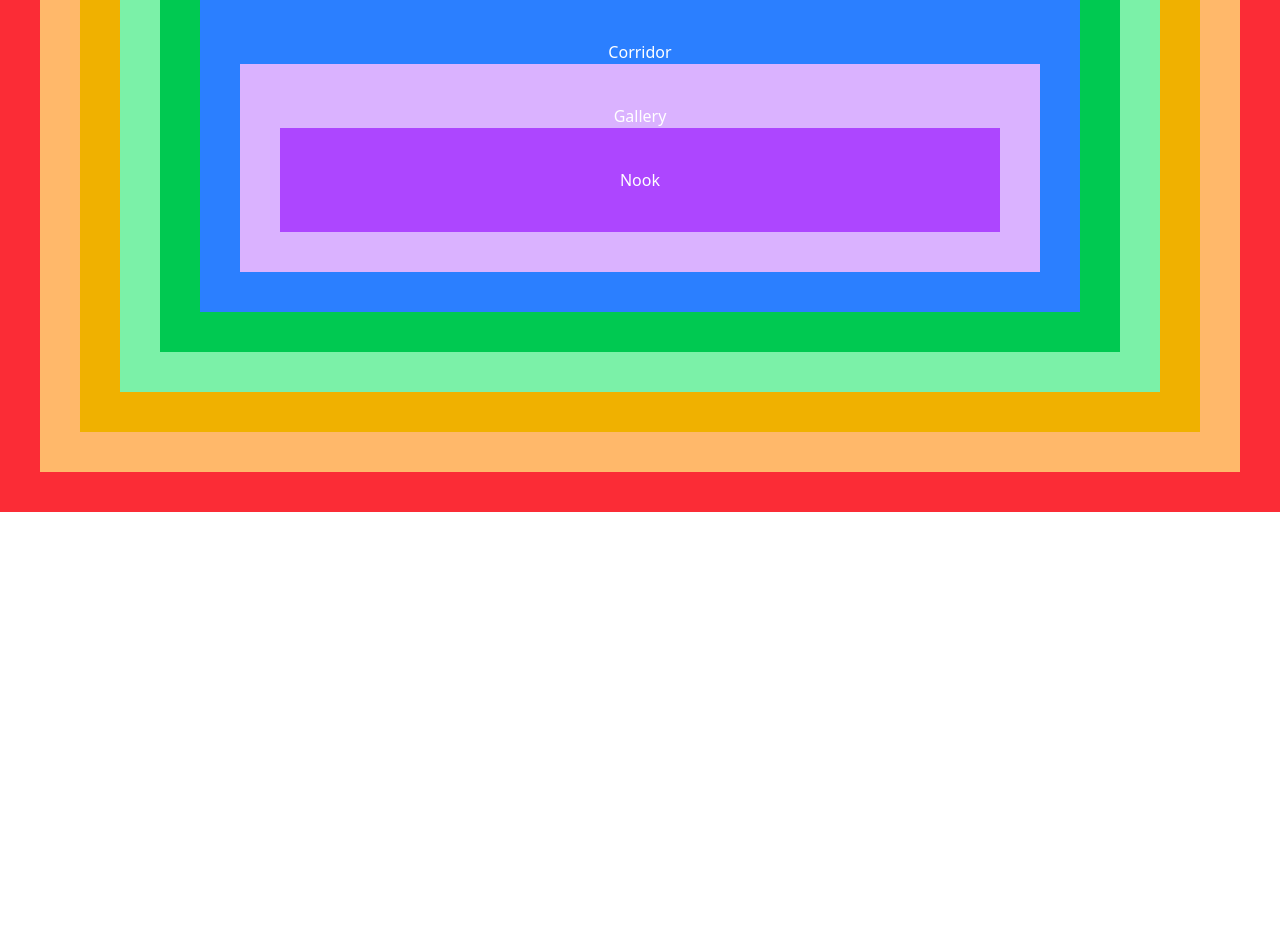
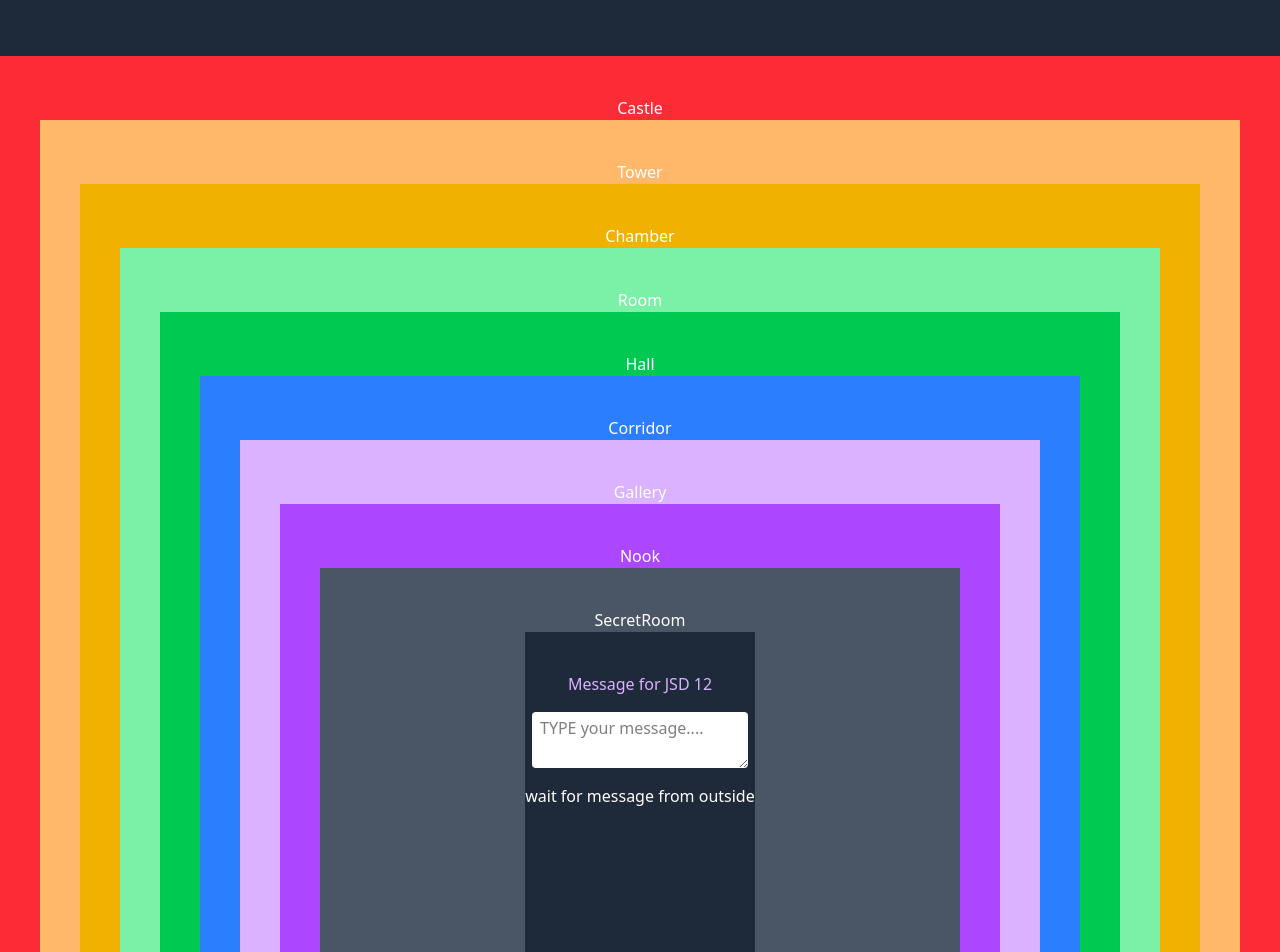
Before and after one commit to Korchat123/week08_react-castle-room, a React (Vite) app: page / in a window 1280 px wide. Shown: the part 320-1272 px from the top of the page. Before the commit the page ends 832 px from the top, so only its background shows below. Built offline with nearby package versions, Linux system fonts and the light colour scheme.

Commit message:
finished castle

```diff
--- a/src/App.jsx
+++ b/src/App.jsx
@@ -1,55 +1,29 @@
+import { useState } from "react";
+import Castle from "./components/Castle";
+import Inputbox from "./components/Inputbox";
 export default function App() {
-  const arrCard=[];
-   class card{
-    constructor(name,tailDetail){
-          this.name=name;
-          this.tailDetail=`flex flex-col justify-center text-white items-center pl-10 pr-10 pt-10 pb-10 ${tailDetail} w-full`;
-        arrCard.push(this);
-    }
-  }
 
- function callDiv(arrayCard,index){
-      const inClassName=arrayCard[index].tailDetail;
-      if(arrayCard[index+1]!=null){
+const [question,setQuestion]= useState("");
+const handleQuestion=(e)=>{
+setQuestion(e.target.value)
+};
 
-         return(<div className={inClassName}>{arrayCard[index].name} {callDiv(arrayCard,index+1)}</div>)
-      }
-        else{
-      return(<div className={inClassName}>{arrayCard[index].name}</div>)
-    }
-    }
+const [question2,setQuestion2]= useState("");
+const handleQuestion2=(e)=>{
+setQuestion2(e.target.value)
+};
+
+const Inputoutside=<Inputbox handleQuestion={handleQuestion} question={question} question2={question2?question2:"wait for message from secret room"}></Inputbox>;
+const Inputinside=<Inputbox handleQuestion={handleQuestion2} question={question2} question2={question?question:"wait for message from outside"}></Inputbox>;
 
 
-const castle =new card("Castle","bg-red-500");
-const Tower =new card("Tower","bg-orange-300");
-const Chamber =new card("Chamber","bg-yellow-500");
-const Room =new card("Room","bg-green-300");
-const Hall =new card("Hall","bg-green-500");
-const Corridor =new card("Corridor","bg-blue-500");
-const Gallery =new card("Gallery","bg-purple-300");
-const Nook =new card("Nook","bg-purple-500");
- const output= callDiv(arrCard,0)
-console.log(output);
    return (
- // callDiv(arrCard,0)
- <div>{output}</div>
-
-// /* <div className="pb-80 py-10 gap-y-4 flex flex-col justify-center items-center min-h-screen bg-gray-800 text-white">
-//     <p className="text-purple-300">
-//       Message for JSD 12
-//       <span className="text-yellow-300">
-
-//       </span>
-//    </p>
-//    <textarea
-//       onChange=""
-//       value=""
-//       className="bg-white text-black rounded px-2 py-1
-//       "placeholder="TYPE your message...."/>
-//     <p> reply from secret room</p> */
 
 
+<>
+{Inputoutside}
+<Castle Inside={question} Inputbox={Inputinside}></Castle>
+</>
 
-// // </div>
    );
 }
--- a/src/components/Castle.jsx
+++ b/src/components/Castle.jsx
@@ -0,0 +1,43 @@
+export default function Castle(Inside) {
+  const arrCard=[];
+
+   class card{
+    constructor(name,tailDetail){
+          this.name=name;
+          this.tailDetail=`flex flex-col justify-center text-white items-center px-10 py-10 ${tailDetail} w-full`;
+        arrCard.push(this);
+    }
+  }
+
+
+
+ function callDiv(arrayCard,index){
+      const inClassName=arrayCard[index].tailDetail;
+
+      if(arrayCard[index+1]!=null){
+
+         return(<div className={inClassName}>{arrayCard[index].name} {callDiv(arrayCard,index+1)}</div>)
+      }
+        else{console.log({Inside});
+      return(<div className={inClassName}>{arrayCard[index].name} <div>{Inside.Inside}</div><div>{Inside.Inputbox}</div></div>)
+    }
+    }
+
+
+const Castle =new card("Castle","bg-red-500");
+const Tower =new card("Tower","bg-orange-300");
+const Chamber =new card("Chamber","bg-yellow-500");
+const Room =new card("Room","bg-green-300");
+const Hall =new card("Hall","bg-green-500");
+const Corridor =new card("Corridor","bg-blue-500");
+const Gallery =new card("Gallery","bg-purple-300");
+const Nook =new card("Nook","bg-purple-500");
+const SecretRoom =new card("SecretRoom","bg-gray-600");
+ const output= callDiv(arrCard,0);
+console.log(output);
+   return (
+    <>
+   {output}
+    </>
+   );
+}
--- /dev/null
+++ b/src/components/InputBox.jsx
@@ -0,0 +1,22 @@
+
+export default function Inputbox({handleQuestion,question,question2}){
+return(
+
+    <div className="pb-50 py-10 gap-y-4 flex flex-col justify-center w-full items-center h-full bg-gray-800 text-white">
+    <p className="text-purple-300">
+      Message for JSD 12
+      <span className="text-yellow-300">
+
+      </span>
+   </p>
+   <textarea
+      onChange={handleQuestion}
+      value={question}
+      className="bg-white text-black rounded px-2 py-1"
+      placeholder="TYPE your message...."/>
+    <p> {question2}</p>
+ </div>
+   )
+
+
+}
```
